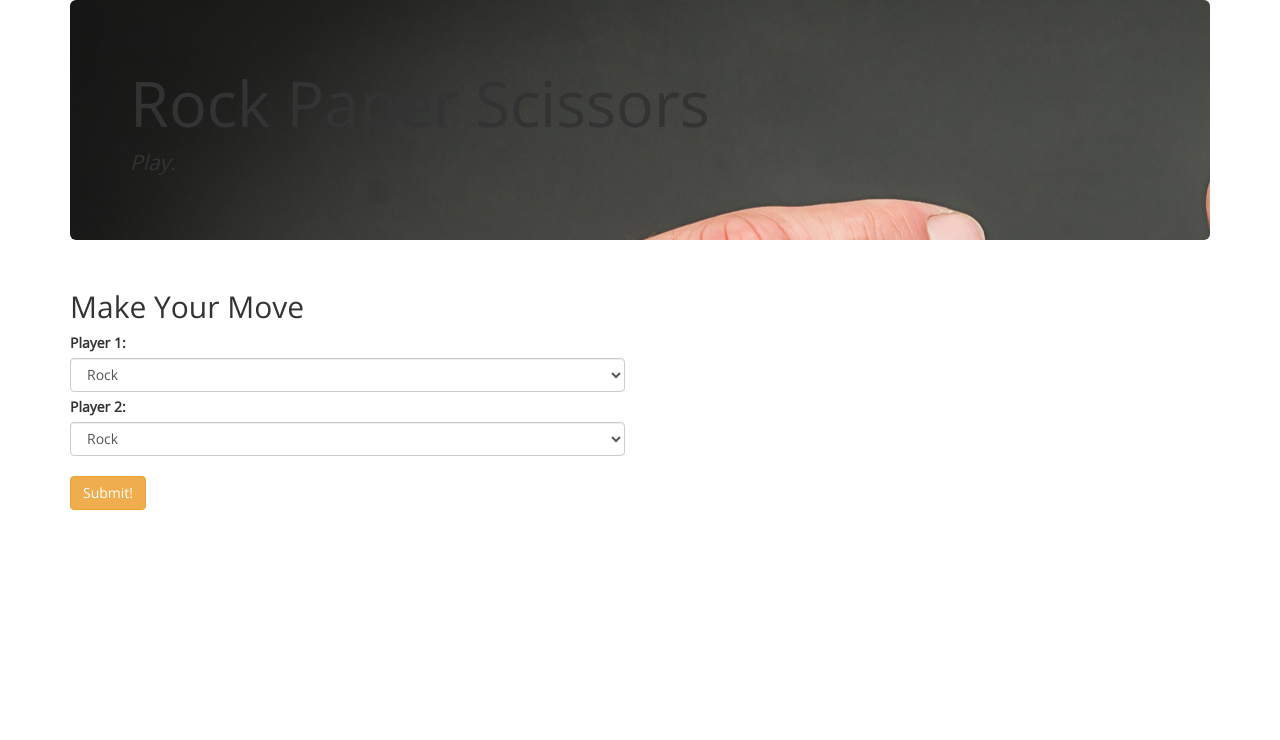
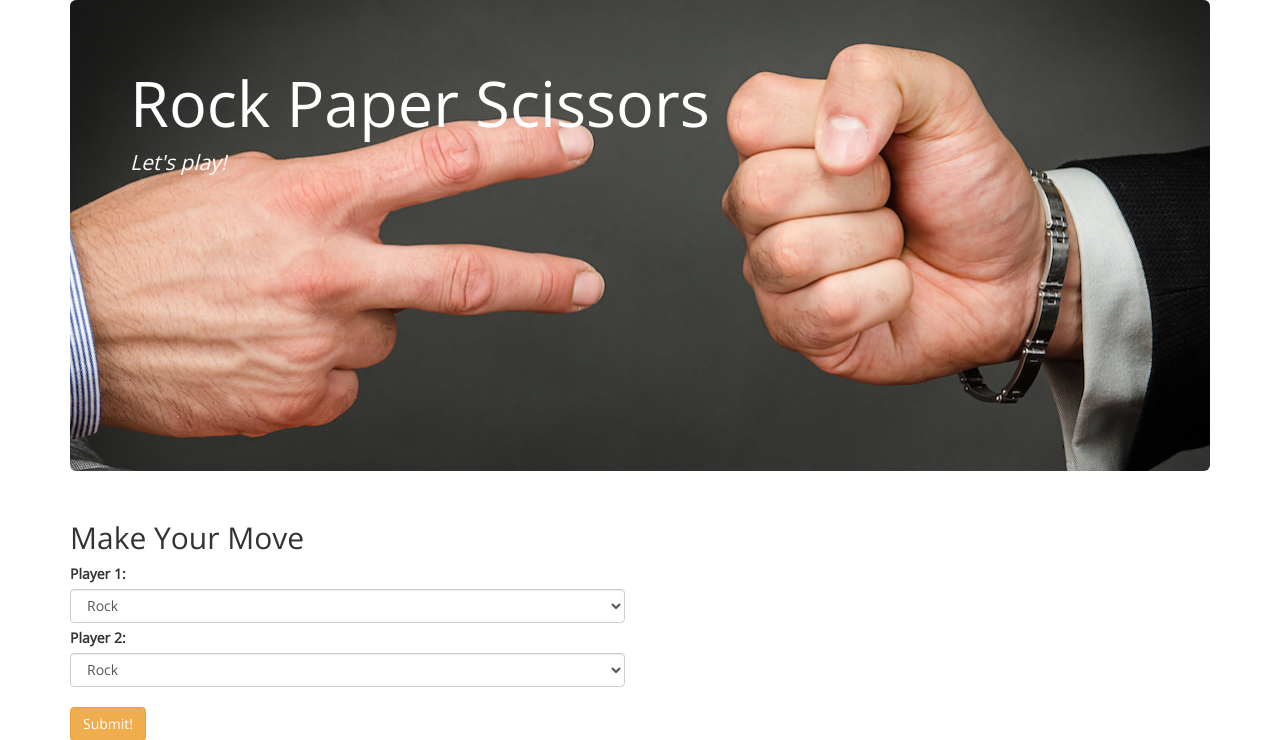
Before and after one commit to jos-h20/roc_pap_sci, a PHP site: template views/player1.html.twig in a window 1280 px wide. Shown: the top 740 px of the page. Run offline with PHP 8.4, Linux system fonts and the light colour scheme; the template is opened without the code that fills it, so the values that code supplies are empty; some libraries are stand-ins or nearby versions.

Commit message:
Add css to jumbotron.

```diff
--- a/app/app.php
+++ b/app/app.php
@@ -1,6 +1,12 @@
 <?php
 	require_once __DIR__.'/../vendor/autoload.php';
 	require_once __DIR__.'/../src/RPS.php';
+
+	// session_start();
+	//
+    // if (empty($_SESSION['list_of_inputs'])){
+    //     $_SESSION['list_of_inputs'] = array();
+    // }
 
 	$app = new Silex\Application();
 
--- a/views/player1.html.twig
+++ b/views/player1.html.twig
@@ -1,17 +1,18 @@
 <!DOCTYPE html>
 <html>
     <head>
+        <meta name="viewport" content="width=device-width, initial-scale=1.0">
         <link rel="stylesheet" href="https://maxcdn.bootstrapcdn.com/bootstrap/3.3.6/css/bootstrap.min.css" integrity="sha384-1q8mTJOASx8j1Au+a5WDVnPi2lkFfwwEAa8hDDdjZlpLegxhjVME1fgjWPGmkzs7" crossorigin="anonymous">
         <link href="css/styles.css" rel="stylesheet" type="text/css">
         <link rel="stylesheet" href="css/styles.css">
-        <title>Coins</title>
+        <title>Rock, Paper, Scissors</title>
     </head>
 
         <body>
           <div class='container'>
-            <div class='jumbotron'>
+            <div class='jumbotron' style="min-height: 471px;">
               <h1>Rock Paper Scissors</h1>
-              <p><em>Play.</em></p>
+              <p><em>Let's play!</em></p>
             </div>  <!-- /JUMBOTRON -->
 
         <!-- Row: 1 -->
@@ -23,19 +24,19 @@
                       <select class="form-control" name="player1" id="player1">
                           <option value="rock">Rock</option>
                           <option value="paper">Paper</option>
-                          <option value="scissor">Scissor</option>
+                          <option value="scissors">Scissor</option>
                         </select>
                         <label for="player2">Player 2:</label>
                         <select class="form-control" name="player2">
                             <option value="rock">Rock</option>
                             <option value="paper">Paper</option>
-                            <option value="scissor">Scissor</option>
+                            <option value="scissors">Scissor</option>
                           </select>
                           <br>
                           <button class='btn btn-warning' type='submit'>Submit!</button>
                       </div>
-
-
                 </form>
             </div>  <!-- /col-sm-6 -->
           </div>  <!-- /Row -->
+      </body>
+</html>
--- a/web/css/styles.css
+++ b/web/css/styles.css
@@ -9,5 +9,21 @@ body {
 }
 
 .jumbotron {
-    background-image: url("images/rps.jpg");
+    background-image: url("../rps.jpg");
+    color: white;
+    height: 50vh;
+    width: 100%;
+    background-size: cover;
+    background-repeat: no-repeat;
+    background-position: center;
+
+    /*background: #000 url("../rps.jpg");
+background-size: 100% 100%;
+-moz-background-size: 100% 100%;
+-webkit-background-size: 100% 100%;
+-o-background-size: 100% 100%;
+color: white;
+height: 100%;
+width: 100%;*/
+
 }
```
Also changed, not shown: web/images/rps.jpg (deleted), web/rps.jpg (added), web/rps2.jpg (added).
